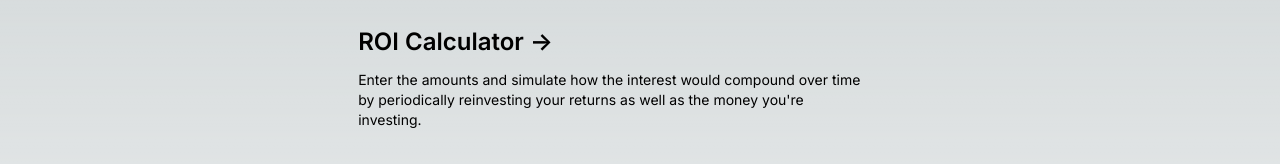
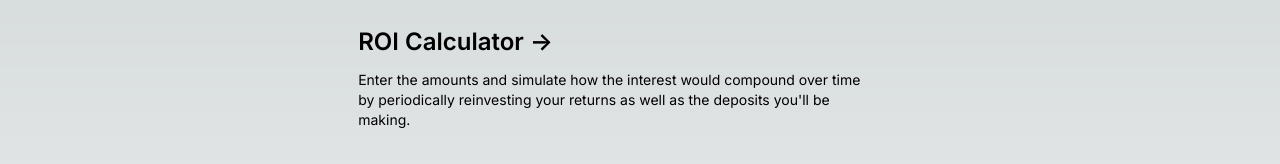
Before and after one commit to apiedrar/alejandro-portfolio-website, a Next.js app: page / in a window 1280 px wide. Shown: the part 832-996 px from the top of the page. Built offline with nearby package versions, Linux system fonts and the light colour scheme.

Commit message:
Update page.tsx
Improve description

```diff
--- a/src/app/page.tsx
+++ b/src/app/page.tsx
@@ -48,8 +48,8 @@ export default function Home() {
           </h2>
           <p className="m-0 max-w-[90%] text-sm">
             Enter the amounts and simulate how the interest would compound over
-            time by periodically reinvesting your returns as well as the money
-            you&#39;re investing.
+            time by periodically reinvesting your returns as well as the deposits
+            you&#39;ll be making.
           </p>
         </Link>
       </div>
```
